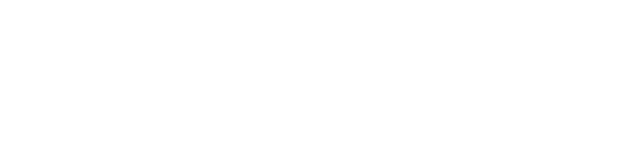
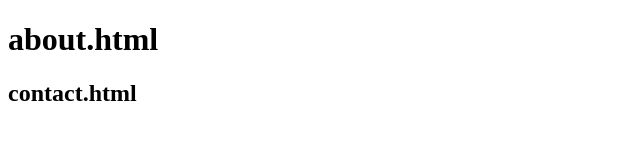
Before and after one commit to CAkoaramama/git-lesson-motomi, a plain HTML site: page index.html in a window 1280 px wide. Shown: the whole page, without its empty margins (0-640 px from the left). Drawn offline with Linux system fonts and the light colour scheme.

Commit message:
some sentences added

```diff
--- a/index.html
+++ b/index.html
@@ -3,9 +3,11 @@
 <head>
     <meta charset="UTF-8">
     <meta name="viewport" content="width=device-width, initial-scale=1.0">
-    <title>Document</title>
+    <title>This is index file</title>
 </head>
 <body>
+    <h1>about.html</h1>
+    <h2>contact.html</h2>
 
 </body>
 </html>
```
